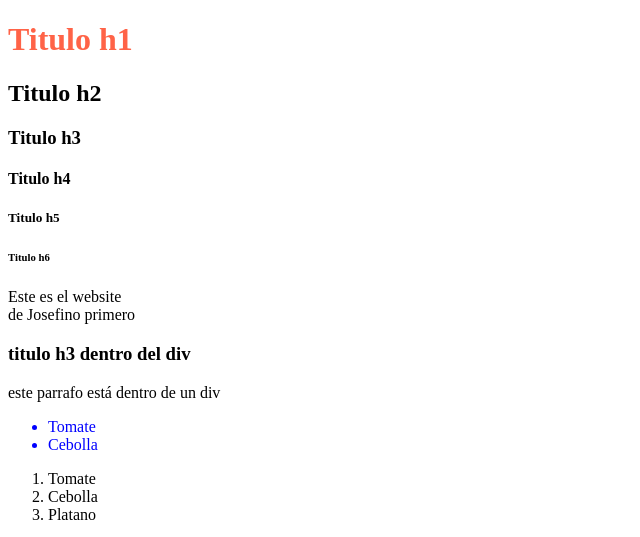
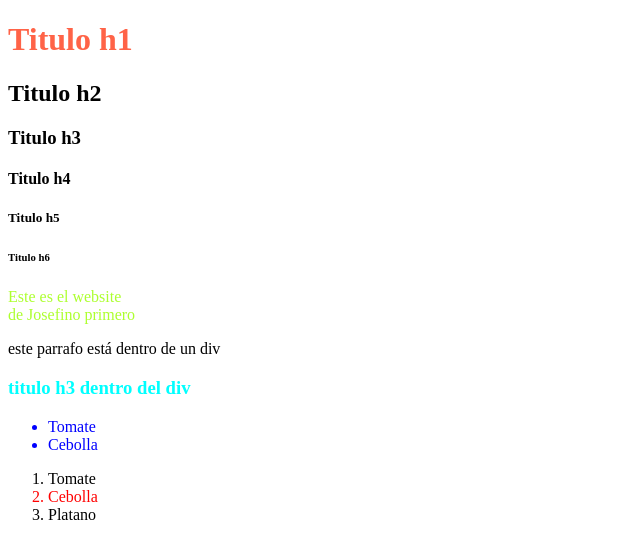
Before and after one commit to sergiolttz/html-primeras-practicas, a plain HTML site: page index.html in a window 1280 px wide. Shown: the top 537 px of the page, without its empty margins (0-640 px from the left). Drawn offline with Linux system fonts and the light colour scheme.

Commit message:
selectores class, id

```diff
--- a/index.html
+++ b/index.html
@@ -16,11 +16,11 @@
     <h6>Titulo h6</h6>
 
     <!-- Párrafos -->
-        <p>Este es el website <br>de Josefino primero</p>
-        <h3> titulo h3 dentro del div</h3>
+        <p class="texto">Este es el website <br>de Josefino primero</p>
     <!-- div -->
         <div>
             <p>este parrafo está dentro de un div</p>
+            <h3> titulo h3 dentro del div</h3>
         </div>
     <!-- Lista desordenada -->
         <ul>
@@ -31,7 +31,7 @@
     <!-- Lista ordenada -->
         <ol>
             <li>Tomate</li>
-            <li>Cebolla</li>
+            <li id="cebolla">Cebolla</li>
             <li>Platano</li>
         </ol>
 
--- a/style.css
+++ b/style.css
@@ -9,3 +9,13 @@ ul {
 div h3 {
     color: aqua;
 }
+
+/* selector por clases */
+
+.texto {
+    color: greenyellow;
+}
+
+#cebolla{
+    color: red;
+}
```
